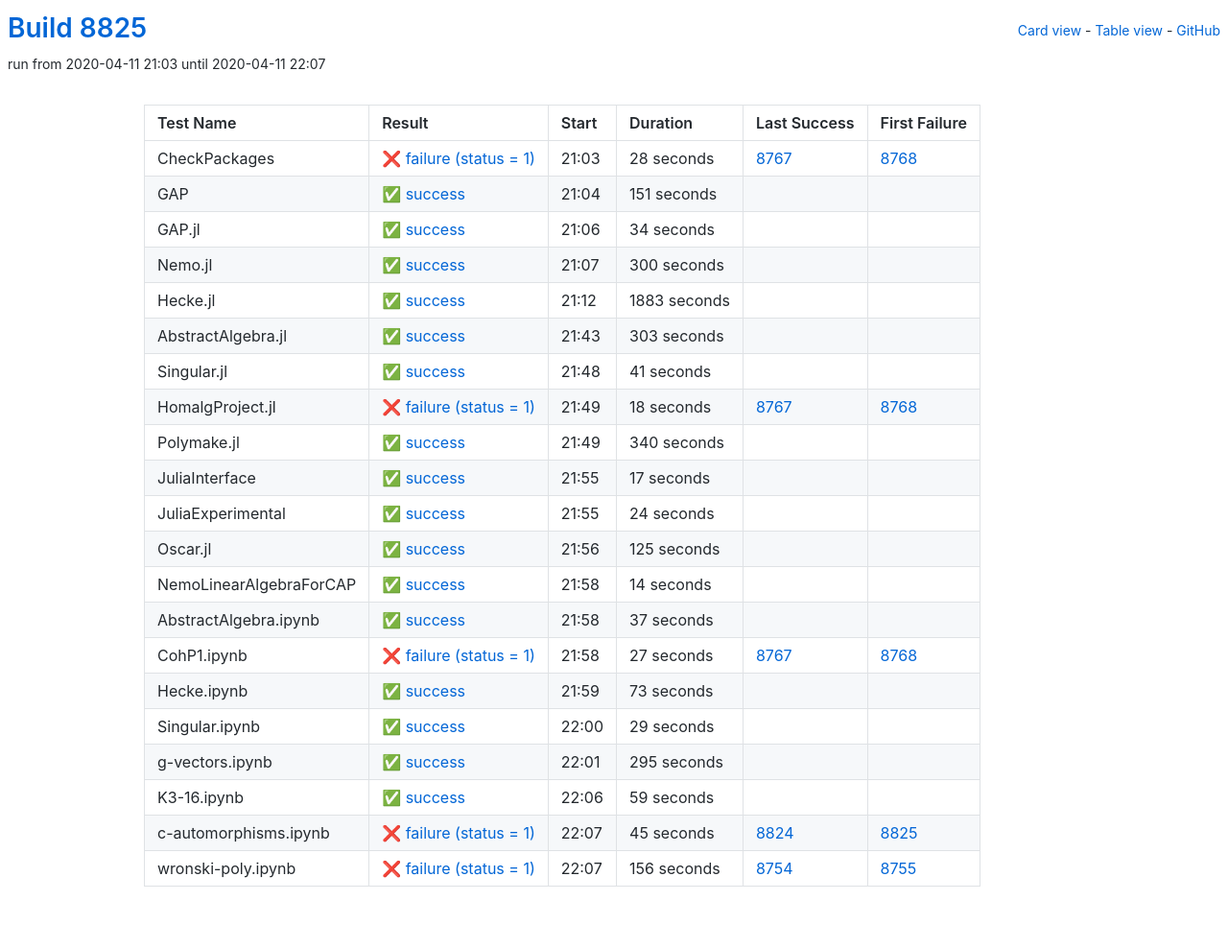
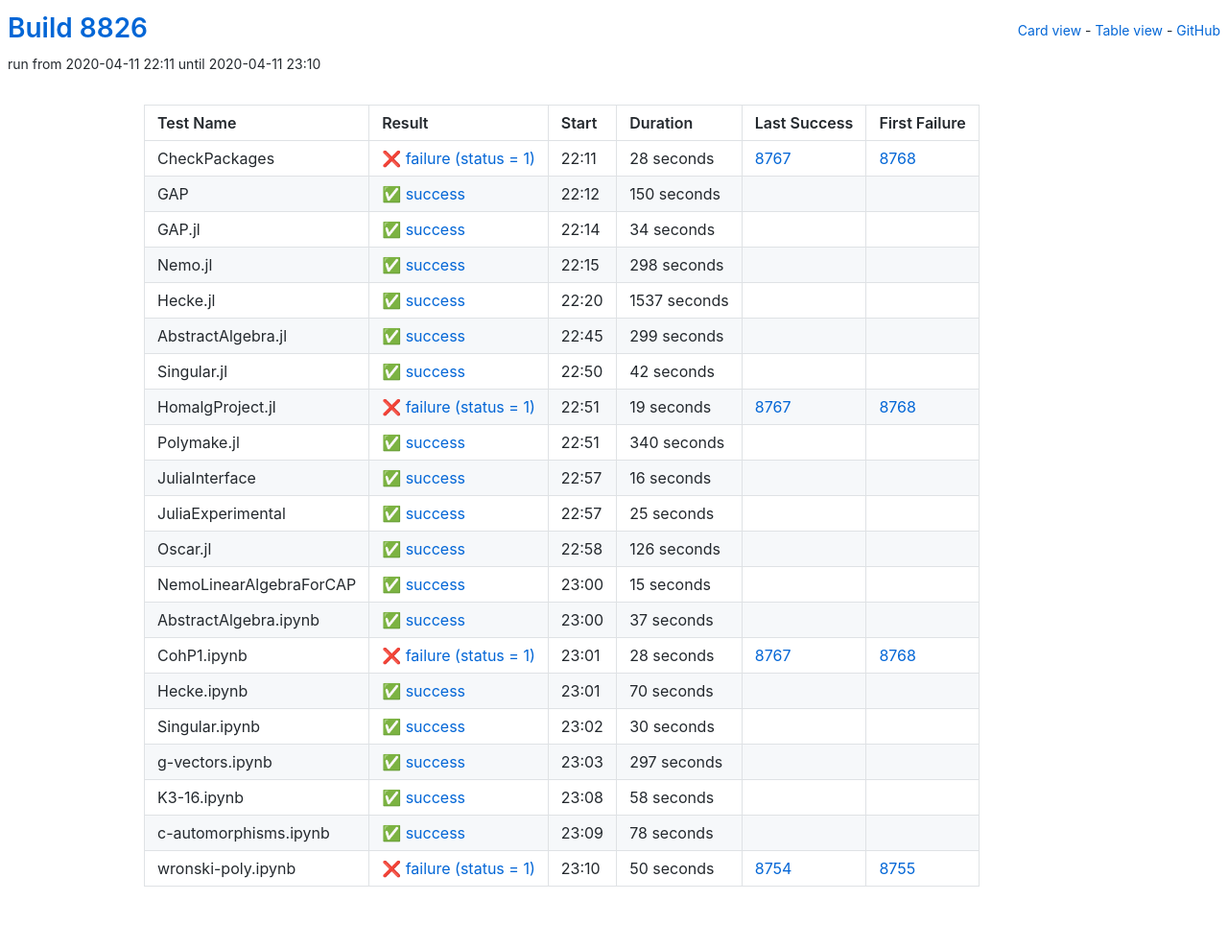
Before and after one commit to oscar-system/oscar-ci-status, a Jekyll site: the page built from table.html, in a window 1280 px wide. Shown: the whole page at 96% size. Built offline with Jekyll 4.4.1, drawn with Linux system fonts in a browser that asks for light colours.

Commit message:
Build 8826

```diff
--- a/_data/ci.yml
+++ b/_data/ci.yml
@@ -1,5 +1,5 @@
-build: 8825
-build_url: https://oscarci.mathematik.uni-kl.de/job/oscar/8825/
+build: 8826
+build_url: https://oscarci.mathematik.uni-kl.de/job/oscar/8826/
 job: oscar
 tests:
 - duration: 28
@@ -8,20 +8,20 @@
   first_failure_url: https://oscarci.mathematik.uni-kl.de/job/oscar/8768/
   last_success: 8767
   last_success_url: https://oscarci.mathematik.uni-kl.de/job/oscar/8767/
-  log: https://oscarci.mathematik.uni-kl.de/job/oscar/8825/artifact/logs/build-8825/CheckPackages.log
+  log: https://oscarci.mathematik.uni-kl.de/job/oscar/8826/artifact/logs/build-8826/CheckPackages.log
   name: CheckPackages
-  start: 2020-04-11 21:03
+  start: 2020-04-11 22:11
   status: failure
   success: false
-- duration: 151
+- duration: 150
   exitcode: 0
   first_failure: false
   first_failure_url: null
   last_success: false
   last_success_url: null
-  log: https://oscarci.mathematik.uni-kl.de/job/oscar/8825/artifact/logs/build-8825/GAP.log
+  log: https://oscarci.mathematik.uni-kl.de/job/oscar/8826/artifact/logs/build-8826/GAP.log
   name: GAP
-  start: 2020-04-11 21:04
+  start: 2020-04-11 22:12
   status: success
   success: true
 - duration: 34
@@ -30,64 +30,64 @@
   first_failure_url: null
   last_success: false
   last_success_url: null
-  log: https://oscarci.mathematik.uni-kl.de/job/oscar/8825/artifact/logs/build-8825/GAP.jl.log
+  log: https://oscarci.mathematik.uni-kl.de/job/oscar/8826/artifact/logs/build-8826/GAP.jl.log
   name: GAP.jl
-  start: 2020-04-11 21:06
+  start: 2020-04-11 22:14
   status: success
   success: true
-- duration: 300
+- duration: 298
   exitcode: 0
   first_failure: false
   first_failure_url: null
   last_success: false
   last_success_url: null
-  log: https://oscarci.mathematik.uni-kl.de/job/oscar/8825/artifact/logs/build-8825/Nemo.jl.log
+  log: https://oscarci.mathematik.uni-kl.de/job/oscar/8826/artifact/logs/build-8826/Nemo.jl.log
   name: Nemo.jl
-  start: 2020-04-11 21:07
+  start: 2020-04-11 22:15
   status: success
   success: true
-- duration: 1883
+- duration: 1537
   exitcode: 0
   first_failure: false
   first_failure_url: null
   last_success: false
   last_success_url: null
-  log: https://oscarci.mathematik.uni-kl.de/job/oscar/8825/artifact/logs/build-8825/Hecke.jl.log
+  log: https://oscarci.mathematik.uni-kl.de/job/oscar/8826/artifact/logs/build-8826/Hecke.jl.log
   name: Hecke.jl
-  start: 2020-04-11 21:12
+  start: 2020-04-11 22:20
   status: success
   success: true
-- duration: 303
+- duration: 299
   exitcode: 0
   first_failure: false
   first_failure_url: null
   last_success: false
   last_success_url: null
-  log: https://oscarci.mathematik.uni-kl.de/job/oscar/8825/artifact/logs/build-8825/AbstractAlgebra.jl.log
+  log: https://oscarci.mathematik.uni-kl.de/job/oscar/8826/artifact/logs/build-8826/AbstractAlgebra.jl.log
   name: AbstractAlgebra.jl
-  start: 2020-04-11 21:43
+  start: 2020-04-11 22:45
   status: success
   success: true
-- duration: 41
+- duration: 42
   exitcode: 0
   first_failure: false
   first_failure_url: null
   last_success: false
   last_success_url: null
-  log: https://oscarci.mathematik.uni-kl.de/job/oscar/8825/artifact/logs/build-8825/Singular.jl.log
+  log: https://oscarci.mathematik.uni-kl.de/job/oscar/8826/artifact/logs/build-8826/Singular.jl.log
   name: Singular.jl
-  start: 2020-04-11 21:48
+  start: 2020-04-11 22:50
   status: success
   success: true
-- duration: 18
+- duration: 19
   exitcode: 1
   first_failure: 8768
   first_failure_url: https://oscarci.mathematik.uni-kl.de/job/oscar/8768/
   last_success: 8767
   last_success_url: https://oscarci.mathematik.uni-kl.de/job/oscar/8767/
-  log: https://oscarci.mathematik.uni-kl.de/job/oscar/8825/artifact/logs/build-8825/HomalgProject.jl.log
+  log: https://oscarci.mathematik.uni-kl.de/job/oscar/8826/artifact/logs/build-8826/HomalgProject.jl.log
   name: HomalgProject.jl
-  start: 2020-04-11 21:49
+  start: 2020-04-11 22:51
   status: failure
   success: false
 - duration: 340
@@ -96,53 +96,53 @@
   first_failure_url: null
   last_success: false
   last_success_url: null
-  log: https://oscarci.mathematik.uni-kl.de/job/oscar/8825/artifact/logs/build-8825/Polymake.jl.log
+  log: https://oscarci.mathematik.uni-kl.de/job/oscar/8826/artifact/logs/build-8826/Polymake.jl.log
   name: Polymake.jl
-  start: 2020-04-11 21:49
+  start: 2020-04-11 22:51
   status: success
   success: true
-- duration: 17
+- duration: 16
   exitcode: 0
   first_failure: false
   first_failure_url: null
   last_success: false
   last_success_url: null
-  log: https://oscarci.mathematik.uni-kl.de/job/oscar/8825/artifact/logs/build-8825/JuliaInterface.log
+  log: https://oscarci.mathematik.uni-kl.de/job/oscar/8826/artifact/logs/build-8826/JuliaInterface.log
   name: JuliaInterface
-  start: 2020-04-11 21:55
+  start: 2020-04-11 22:57
   status: success
   success: true
-- duration: 24
+- duration: 25
   exitcode: 0
   first_failure: false
   first_failure_url: null
   last_success: false
   last_success_url: null
-  log: https://oscarci.mathematik.uni-kl.de/job/oscar/8825/artifact/logs/build-8825/JuliaExperimental.log
+  log: https://oscarci.mathematik.uni-kl.de/job/oscar/8826/artifact/logs/build-8826/JuliaExperimental.log
   name: JuliaExperimental
-  start: 2020-04-11 21:55
+  start: 2020-04-11 22:57
   status: success
   success: true
-- duration: 125
+- duration: 126
   exitcode: 0
   first_failure: false
   first_failure_url: null
   last_success: false
   last_success_url: null
-  log: https://oscarci.mathematik.uni-kl.de/job/oscar/8825/artifact/logs/build-8825/Oscar.jl.log
+  log: https://oscarci.mathematik.uni-kl.de/job/oscar/8826/artifact/logs/build-8826/Oscar.jl.log
   name: Oscar.jl
-  start: 2020-04-11 21:56
+  start: 2020-04-11 22:58
   status: success
   success: true
-- duration: 14
+- duration: 15
   exitcode: 0
   first_failure: false
   first_failure_url: null
   last_success: false
   last_success_url: null
-  log: https://oscarci.mathematik.uni-kl.de/job/oscar/8825/artifact/logs/build-8825/NemoLinearAlgebraForCAP.log
+  log: https://oscarci.mathematik.uni-kl.de/job/oscar/8826/artifact/logs/build-8826/NemoLinearAlgebraForCAP.log
   name: NemoLinearAlgebraForCAP
-  start: 2020-04-11 21:58
+  start: 2020-04-11 23:00
   status: success
   success: true
 - duration: 37
@@ -151,85 +151,85 @@
   first_failure_url: null
   last_success: false
   last_success_url: null
-  log: https://oscarci.mathematik.uni-kl.de/job/oscar/8825/artifact/logs/build-8825/AbstractAlgebra.ipynb.log
+  log: https://oscarci.mathematik.uni-kl.de/job/oscar/8826/artifact/logs/build-8826/AbstractAlgebra.ipynb.log
   name: AbstractAlgebra.ipynb
-  start: 2020-04-11 21:58
+  start: 2020-04-11 23:00
   status: success
   success: true
-- duration: 27
+- duration: 28
   exitcode: 1
   first_failure: 8768
   first_failure_url: https://oscarci.mathematik.uni-kl.de/job/oscar/8768/
   last_success: 8767
   last_success_url: https://oscarci.mathematik.uni-kl.de/job/oscar/8767/
-  log: https://oscarci.mathematik.uni-kl.de/job/oscar/8825/artifact/logs/build-8825/CohP1.ipynb.log
+  log: https://oscarci.mathematik.uni-kl.de/job/oscar/8826/artifact/logs/build-8826/CohP1.ipynb.log
   name: CohP1.ipynb
-  start: 2020-04-11 21:58
+  start: 2020-04-11 23:01
   status: failure
   success: false
-- duration: 73
+- duration: 70
   exitcode: 0
   first_failure: false
   first_failure_url: null
   last_success: false
   last_success_url: null
-  log: https://oscarci.mathematik.uni-kl.de/job/oscar/8825/artifact/logs/build-8825/Hecke.ipynb.log
+  log: https://oscarci.mathematik.uni-kl.de/job/oscar/8826/artifact/logs/build-8826/Hecke.ipynb.log
   name: Hecke.ipynb
-  start: 2020-04-11 21:59
+  start: 2020-04-11 23:01
   status: success
   success: true
-- duration: 29
+- duration: 30
   exitcode: 0
   first_failure: false
   first_failure_url: null
   last_success: false
   last_success_url: null
-  log: https://oscarci.mathematik.uni-kl.de/job/oscar/8825/artifact/logs/build-8825/Singular.ipynb.log
+  log: https://oscarci.mathematik.uni-kl.de/job/oscar/8826/artifact/logs/build-8826/Singular.ipynb.log
   name: Singular.ipynb
-  start: 2020-04-11 22:00
+  start: 2020-04-11 23:02
   status: success
   success: true
-- duration: 295
+- duration: 297
   exitcode: 0
   first_failure: false
   first_failure_url: null
   last_success: false
   last_success_url: null
-  log: https://oscarci.mathematik.uni-kl.de/job/oscar/8825/artifact/logs/build-8825/g-vectors.ipynb.log
+  log: https://oscarci.mathematik.uni-kl.de/job/oscar/8826/artifact/logs/build-8826/g-vectors.ipynb.log
   name: g-vectors.ipynb
-  start: 2020-04-11 22:01
+  start: 2020-04-11 23:03
   status: success
   success: true
-- duration: 59
+- duration: 58
   exitcode: 0
   first_failure: false
   first_failure_url: null
   last_success: false
   last_success_url: null
-  log: https://oscarci.mathematik.uni-kl.de/job/oscar/8825/artifact/logs/build-8825/K3-16.ipynb.log
+  log: https://oscarci.mathematik.uni-kl.de/job/oscar/8826/artifact/logs/build-8826/K3-16.ipynb.log
   name: K3-16.ipynb
-  start: 2020-04-11 22:06
+  start: 2020-04-11 23:08
   status: success
   success: true
-- duration: 45
-  exitcode: 1
-  first_failure: 8825
-  first_failure_url: https://oscarci.mathematik.uni-kl.de/job/oscar/8825/
-  last_success: 8824
-  last_success_url: https://oscarci.mathematik.uni-kl.de/job/oscar/8824/
-  log: https://oscarci.mathematik.uni-kl.de/job/oscar/8825/artifact/logs/build-8825/c-automorphisms.ipynb.log
+- duration: 78
+  exitcode: 0
+  first_failure: false
+  first_failure_url: null
+  last_success: false
+  last_success_url: null
+  log: https://oscarci.mathematik.uni-kl.de/job/oscar/8826/artifact/logs/build-8826/c-automorphisms.ipynb.log
   name: c-automorphisms.ipynb
-  start: 2020-04-11 22:07
-  status: failure
-  success: false
-- duration: 156
+  start: 2020-04-11 23:09
+  status: success
+  success: true
+- duration: 50
   exitcode: 1
   first_failure: 8755
   first_failure_url: https://oscarci.mathematik.uni-kl.de/job/oscar/8755/
   last_success: 8754
   last_success_url: https://oscarci.mathematik.uni-kl.de/job/oscar/8754/
-  log: https://oscarci.mathematik.uni-kl.de/job/oscar/8825/artifact/logs/build-8825/wronski-poly.ipynb.log
+  log: https://oscarci.mathematik.uni-kl.de/job/oscar/8826/artifact/logs/build-8826/wronski-poly.ipynb.log
   name: wronski-poly.ipynb
-  start: 2020-04-11 22:07
+  start: 2020-04-11 23:10
   status: failure
   success: false
```
Also changed, not shown: README.md.
